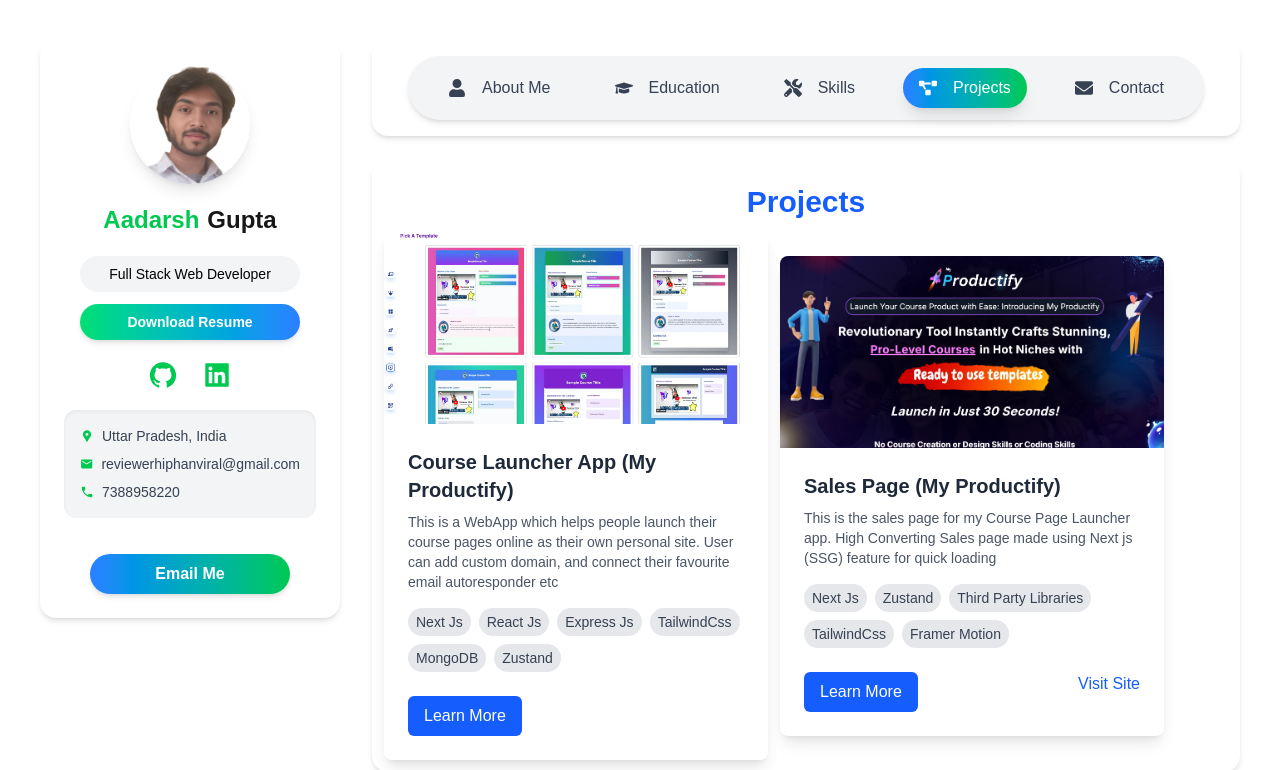
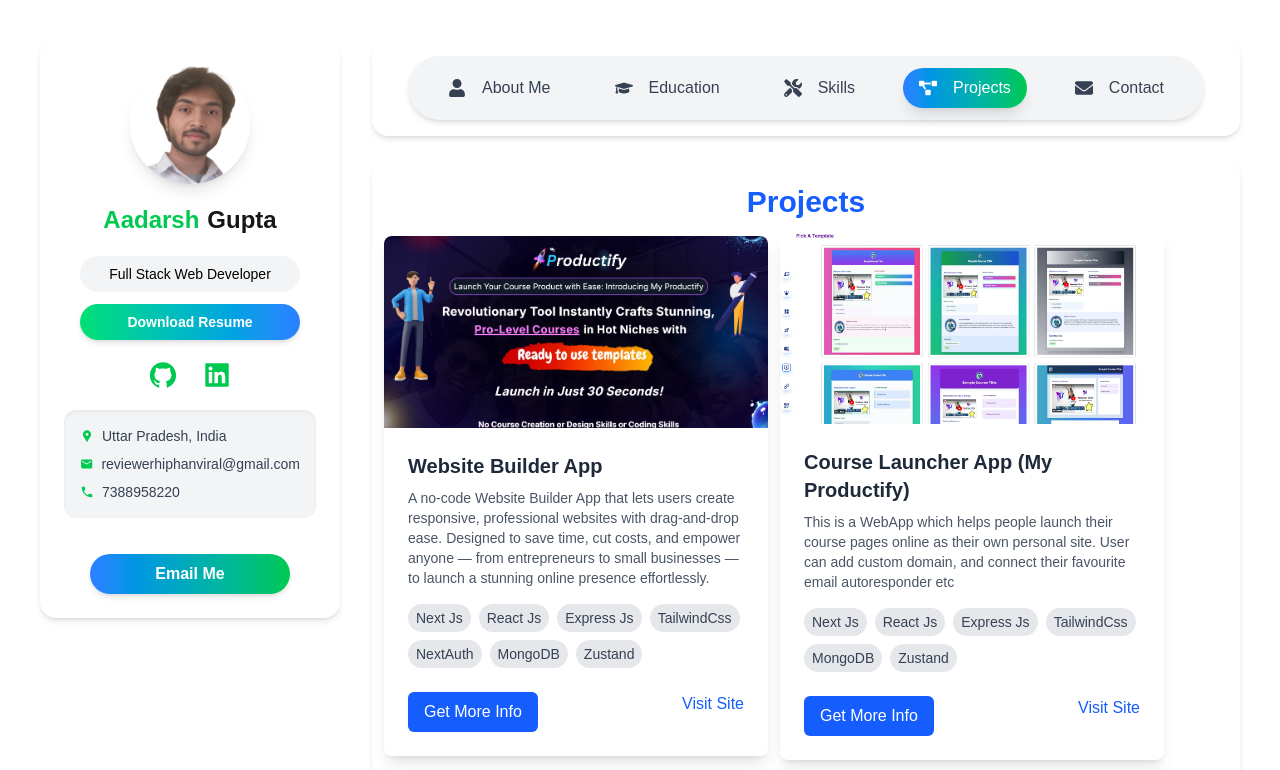
Before and after one commit to AaKuGu/portfolio2, a Next.js app: page /projects in a window 1280 px wide. Shown: the top 770 px of the page. Built offline with nearby package versions, Linux system fonts and the light colour scheme.

Commit message:
few more improvements

```diff
--- a/src/app/projects/[project_id]/page.jsx
+++ b/src/app/projects/[project_id]/page.jsx
@@ -20,6 +20,14 @@ const data = [
     proofVideoUrl: "https://www.youtube.com/embed/proof_video_id_for_sp",
     description:
       "This Sales Page builder enables users to create stunning, high-converting sales pages quickly, solving the problem of expensive landing page tools.",
+  },
+  {
+    id: "wba",
+    label: "Website Builder App",
+    demoVideoUrl: "https://www.youtube.com/embed/demo_video_id_for_sp",
+    proofVideoUrl: "https://www.youtube.com/embed/proof_video_id_for_sp",
+    description:
+      "The Website Builder App empowers users to effortlessly create stunning, responsive websites without writing a single line of code. With a drag-and-drop interface, pre-designed templates, and powerful customization options, it eliminates the complexity of traditional web development. This app solves the real-world problem of expensive and time-consuming website creation, making it accessible for entrepreneurs, freelancers, and small businesses to establish their online presence quickly and affordably. Designed with user experience in mind, it bridges the gap between technical expertise and creative vision.",
   },
 ];
 
--- a/src/components/Projects.jsx
+++ b/src/components/Projects.jsx
@@ -6,12 +6,31 @@ import Link from "next/link";
 // Sample Project Data
 export const projects = [
   {
+    id: "wba",
+    name: "Website Builder App",
+    description:
+      "A no-code Website Builder App that lets users create responsive, professional websites with drag-and-drop ease. Designed to save time, cut costs, and empower anyone — from entrepreneurs to small businesses — to launch a stunning online presence effortlessly.",
+    image_path: "/images/salesPage.png",
+    deployed_url: "https://pizzajoint-eight.vercel.app/",
+    github_url: "https://github.com/AaKuGu/pizzajoint",
+    category: ["react"],
+    key_techs: [
+      "Next Js",
+      "React Js",
+      "Express Js",
+      "TailwindCss",
+      "NextAuth",
+      "MongoDB",
+      "Zustand",
+    ],
+  },
+  {
     id: "cla",
     name: "Course Launcher App (My Productify)",
     description:
       "This is a WebApp which helps people launch their course pages online as their own personal site. User can add custom domain, and connect their favourite email autoresponder etc",
     image_path: "/images/courseLauncherAppImage.webp",
-    deployed_url: "",
+    deployed_url: "https://myproductify.site",
     github_url: "",
     category: ["fullStack", "react"],
     key_techs: [
@@ -23,25 +42,14 @@ export const projects = [
       "Zustand",
     ],
   },
-  // {
-  //   id: "wba",
-  //   name: "Website Builder App",
-  //   description:
-  //     "This project is mainly focused on Framer-Motion library (A library that creates beautiful animations for our application). Just the React JS was enough to create such a thing.",
-  //   image_path: "/images/courseLauncherAppImage.webp",
-  //   deployed_url: "https://pizzajoint-eight.vercel.app/",
-  //   github_url: "https://github.com/AaKuGu/pizzajoint",
-  //   category: ["react"],
-  //   key_techs: ["React", "TailwindCss", "Framer Motion"],
-  // },
   {
     id: "sp",
     name: "Sales Page (My Productify)",
     description:
       "This is the sales page for my Course Page Launcher app. High Converting Sales page made using Next js (SSG) feature for quick loading",
     image_path: "/images/salesPage.png",
-    deployed_url: "https://pizzajoint-eight.vercel.app/",
-    github_url: "https://github.com/AaKuGu/pizzajoint",
+    deployed_url: "https://live.myproductify.site/",
+    github_url: "https://github.com/AaKuGu/myproductifySalespage",
     category: ["react"],
     key_techs: [
       "Next Js",
@@ -104,7 +112,7 @@ const Projects = () => {
                     href={`/projects/${project.id}`}
                     className="px-4 py-2 bg-blue-600 text-white rounded-md hover:bg-blue-700 transition-all"
                   >
-                    Learn More
+                    Get More Info
                   </Link>
                   {project.deployed_url && (
                     <a
```
